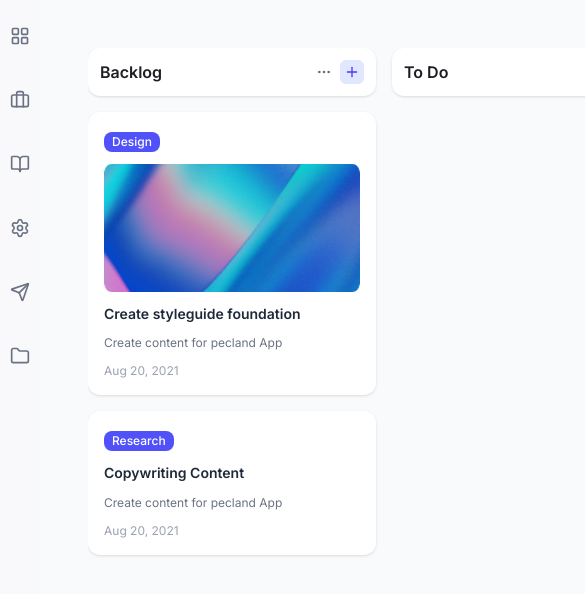
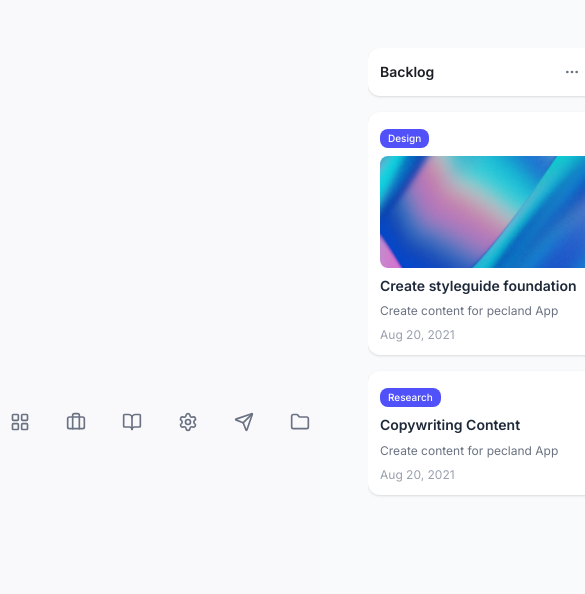
Before and after one commit to Hoa0304/task_management, a Next.js app in the folder task_management/: page / in a window 390 px wide. Shown: the top 594 px of the page, 585 px wide, since content can reach past the window. Built offline with nearby package versions, Linux system fonts and the light colour scheme.

Commit message:
update sidebar and component card

```diff
--- a/task_management/src/app/tasks/page.tsx
+++ b/task_management/src/app/tasks/page.tsx
@@ -0,0 +1,30 @@
+import Board from "@/components/Board";
+import { Task } from "@/lib/types";
+
+const sampleTasks: Task[] = [
+  {
+    id: 1,
+    title: "Create styleguide foundation",
+    description: "Create content for pecland App",
+    status: "Backlog",
+    dueDate: "Aug 20, 2021",
+    label: "Design",
+    cover: "/images/stylebg.png",
+  },
+  {
+    id: 2,
+    title: "Copywriting Content",
+    description: "Create content for pecland App",
+    status: "Backlog",
+    dueDate: "Aug 20, 2021",
+    label: "Research",
+  },
+];
+
+export default function TasksPage() {
+  return (
+    <main className="p-6">
+      <Board tasks={sampleTasks} />
+    </main>
+  );
+}
--- a/task_management/src/components/BoardColumn.tsx
+++ b/task_management/src/components/BoardColumn.tsx
@@ -4,9 +4,9 @@ import { Plus, MoreHorizontal } from "lucide-react";
 
 export default function BoardColumn({ title, tasks }: { title: TaskStatus; tasks: Task[] }) {
   return (
-    <section className="w-72 flex-shrink-0">
-      <div className="flex items-center justify-between mb-4 p-3 bg-[#FFFF] shadow rounded-xl">
-        <h2 className="text-base font-semibold text-[#1D1E25]">{title}</h2>
+    <section className="min-w-[16rem] sm:w-72 flex-shrink-0">
+      <div className="flex items-center justify-between mb-4 p-3 bg-white shadow rounded-xl">
+        <h2 className="text-sm sm:text-base font-semibold text-[#1D1E25]">{title}</h2>
         <div className="flex items-center gap-2">
           <MoreHorizontal className="w-4 h-4 text-gray-500" />
           <button className="bg-indigo-100 p-1 rounded-md hover:bg-indigo-200 transition-colors">
@@ -14,7 +14,6 @@ export default function BoardColumn({ title, tasks }: { title: TaskStatus; tasks
           </button>
         </div>
       </div>
-
       <div className="space-y-4">
         {tasks.map((task) => (
           <TaskCard key={task.id} task={task} />
--- a/task_management/src/components/Sidebar/index.tsx
+++ b/task_management/src/components/Sidebar/index.tsx
@@ -25,7 +25,7 @@ export default function Sidebar() {
   const pathname = usePathname();
 
   return (
-    <aside className="w-14 bg-[#f9f9fc] min-h-screen flex flex-col items-center py-4 space-y-6 shadow-md">
+    <aside className="w-full sm:w-14 bg-[#f9f9fc] min-h-screen flex sm:flex-col flex-row items-center sm:py-4 py-2 sm:space-y-6 space-x-4 sm:space-x-0 shadow-md">
       {icons.map(({ icon: Icon, href, label }) => {
         const isActive = pathname === href;
 
@@ -43,7 +43,7 @@ export default function Sidebar() {
                   isActive && "text-white"
                 )}
               />
-              <span className="absolute left-12 top-1/2 -translate-y-1/2 whitespace-nowrap bg-gray-900 text-white text-xs px-2 py-1 rounded opacity-0 group-hover:opacity-100 transition-all z-10">
+              <span className="absolute sm:left-12 left-1/2 sm:top-1/2 top-full sm:-translate-y-1/2 -translate-x-1/2 whitespace-nowrap bg-gray-900 text-white text-xs px-2 py-1 rounded opacity-0 group-hover:opacity-100 transition-all z-10">
                 {label}
               </span>
             </div>
--- a/task_management/src/components/TaskCard.tsx
+++ b/task_management/src/components/TaskCard.tsx
@@ -3,9 +3,9 @@ import Image from "next/image";
 
 export default function TaskCard({ task }: { task: Task }) {
   return (
-    <article className="bg-white rounded-xl shadow p-4 space-y-3">
+    <article className="bg-white rounded-xl shadow p-3 sm:p-4 space-y-2 sm:space-y-3 w-full">
       {task.label && (
-        <span className="text-xs bg-[#5051F9] text-white px-2 py-0.5 rounded-lg font-medium inline-block mb-3">
+        <span className="text-[10px] sm:text-xs bg-[#5051F9] text-white px-2 py-0.5 rounded-lg font-medium inline-block mb-2 sm:mb-3">
           {task.label}
         </span>
       )}
@@ -15,16 +15,14 @@ export default function TaskCard({ task }: { task: Task }) {
           alt={task.title}
           width={300}
           height={160}
-          className="w-full h-32 object-cover rounded-lg"
+          className="w-full h-28 sm:h-32 object-cover rounded-lg"
         />
       )}
 
       <h3 className="font-semibold text-sm text-gray-800 leading-snug">
         {task.title}
       </h3>
-      <p className="text-xs text-gray-500 line-clamp-2">
-        {task.description}
-      </p>
+      <p className="text-xs text-gray-500 line-clamp-2">{task.description}</p>
       {task.dueDate && (
         <time className="block text-xs text-gray-400">{task.dueDate}</time>
       )}
```
Also changed, not shown: task_management/src/app/layout.tsx (line endings or trailing spaces), task_management/src/components/Header/index.tsx (added).
